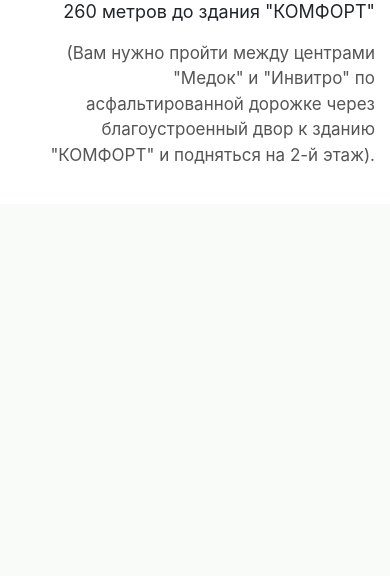
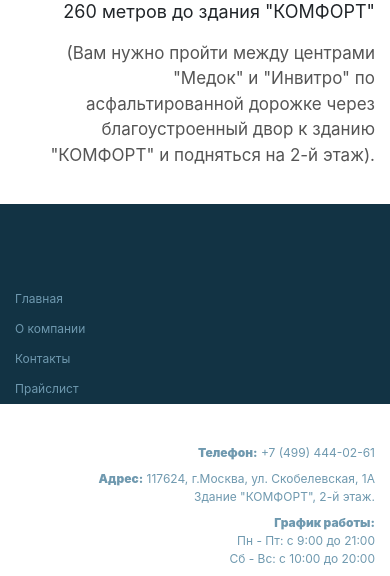
Before and after one commit to romiras-coder/Django, a Django app: page /contact/ in a window 390 px wide; the page is wider, and only the part inside the window is pictured. Shown: the part 1182-1758 px from the top of that part. Before the commit the page ends 1346 px from the top of that part, so only its background shows below. Run offline with Django 3.2, Linux system fonts and the light colour scheme; style sheets or scripts are compiled from the project's sources; some libraries are stand-ins or nearby versions.

Commit message:
начал делать меню - затрял, шаблоны подключил

```diff
--- /dev/null
+++ b/geekshop/mainapp/templates/mainapp/base.html
@@ -0,0 +1,73 @@
+<!DOCTYPE html>
+{% load static %}
+<html lang="ru">
+<head>
+	<meta charset="utf-8">
+	<meta name="viewport" content="width=device-width, initial-scale=1, shrink-to-fit=no">
+    {% block title %}
+	{% endblock %}
+
+	<link rel="stylesheet" type="text/css" href="{% static 'css/bootstrap.css' %}">
+	<link rel="stylesheet" type="text/css" href="{% static 'css/main.css' %}">
+	<link rel="stylesheet" type="text/css" href="{% static 'sass/main.sass' %}">
+
+    {% block css %}
+	{% endblock %}
+
+
+
+</head>
+<body>
+	<div class="mainhead">
+		<div class="container">
+			<div class="row topp">
+				<div class="col-md-1">
+					<div class="text-left">
+						<img class="rounded logo" src="{% static 'img/logoas.png' %}" width="120px" alt="АльфаСкан">
+					</div>
+				</div>
+				<div class="col-md-3 order-sm-2 col-xs-12">
+
+				</div>
+				<div class="col-md-8 order-sm-1 col-xs-12 text-right">
+					<nav class="main-menu text-uppercase">
+						{% include 'mainapp/includes/inc_menu.html' %}
+					</nav>
+				</div>
+			</div>
+		</div>
+	</div>
+
+
+
+	{% block content %}
+	{% endblock %}
+	<div class="container-fluid">
+		<div class="container footer">
+			<div class="row">
+
+				<div class="col-sm-2 footm">
+					<nav>
+						{% include 'mainapp/includes/inc_menu.html' %}
+					</nav>
+				</div>
+
+				<div class="col-sm-6">
+				</div>
+				<div class="col-sm-4 text-right">
+					<div class="pfoot">
+						<p><span>Телефон:</span> +7 (499) 444-02-61</p>
+						<p><span>Адрес:</span> 117624, г.Москва, ул. Скобелевская, 1А<br>Здание "КОМФОРТ", 2-й этаж.</p>
+						<p><span>График работы:</span><br>Пн - Пт: с 9:00 до 21:00<br>Сб - Вс: с 10:00 до 20:00</p>
+					</div>
+				</div>
+			</div>
+		</div>
+	</div>
+
+
+	{% block js %}
+	{% endblock %}
+
+</body>
+</html>
--- a/geekshop/mainapp/templates/mainapp/contact.html
+++ b/geekshop/mainapp/templates/mainapp/contact.html
@@ -1,32 +1,11 @@
-<!DOCTYPE html>
-{% load static%}
-<html lang="ru">
-<head>
-	<meta charset="utf-8">
-	<meta name="viewport" content="width=device-width, initial-scale=1, shrink-to-fit=no">
-	<title>АльфаСкан</title>
-	<link rel="stylesheet" type="text/css" href="{% static 'css/bootstrap.css' %}">
-	<link rel="stylesheet" type="text/css" href="{% static 'css/main.css' %}">
-	<link rel="stylesheet" type="text/css" href="{% static 'sass/main.sass' %}">
-</head>
-<body>
-	<div class="mainhead">
-		<div class="container">
-			<div class="row topp">
-				<div class="col-md-1">
-					<div class="text-left">
-						<img class="rounded logo" src="{% static 'img/logoas.png' %}" width="120px" alt="АльфаСкан">
-					</div>
-				</div>
+{% extends 'mainapp/base.html' %}
+{% load static %}
+{% block title %}
+	<title>Контакты</title>
+{% endblock %}
 
-				<div class="col-md-8 order-sm-1 text-right">
-					<nav class="main-menu text-uppercase">
-						{% include 'mainapp/includes/inc_menu.html' %}
-					</nav>
-				</div>
-			</div>
-		</div>
-	</div>
+{% block content %}
+
 	<div class="contacts">
 		<div class="container">
 			<div class="row">
@@ -54,5 +33,5 @@
 		</div>
 	</div>
 
-</body>
-</html>
+
+{% endblock %}
```
Also changed, not shown: geekshop/mainapp/templates/mainapp/about.html (+8 -34 lines), geekshop/mainapp/templates/mainapp/inc_categories_menu.html (added, +12 -0 lines), geekshop/mainapp/templates/mainapp/index.html (+22 -1 lines), geekshop/mainapp/templates/mainapp/pricelist.html (+8 -31 lines), geekshop/mainapp/views.py (+18 -0 lines).
